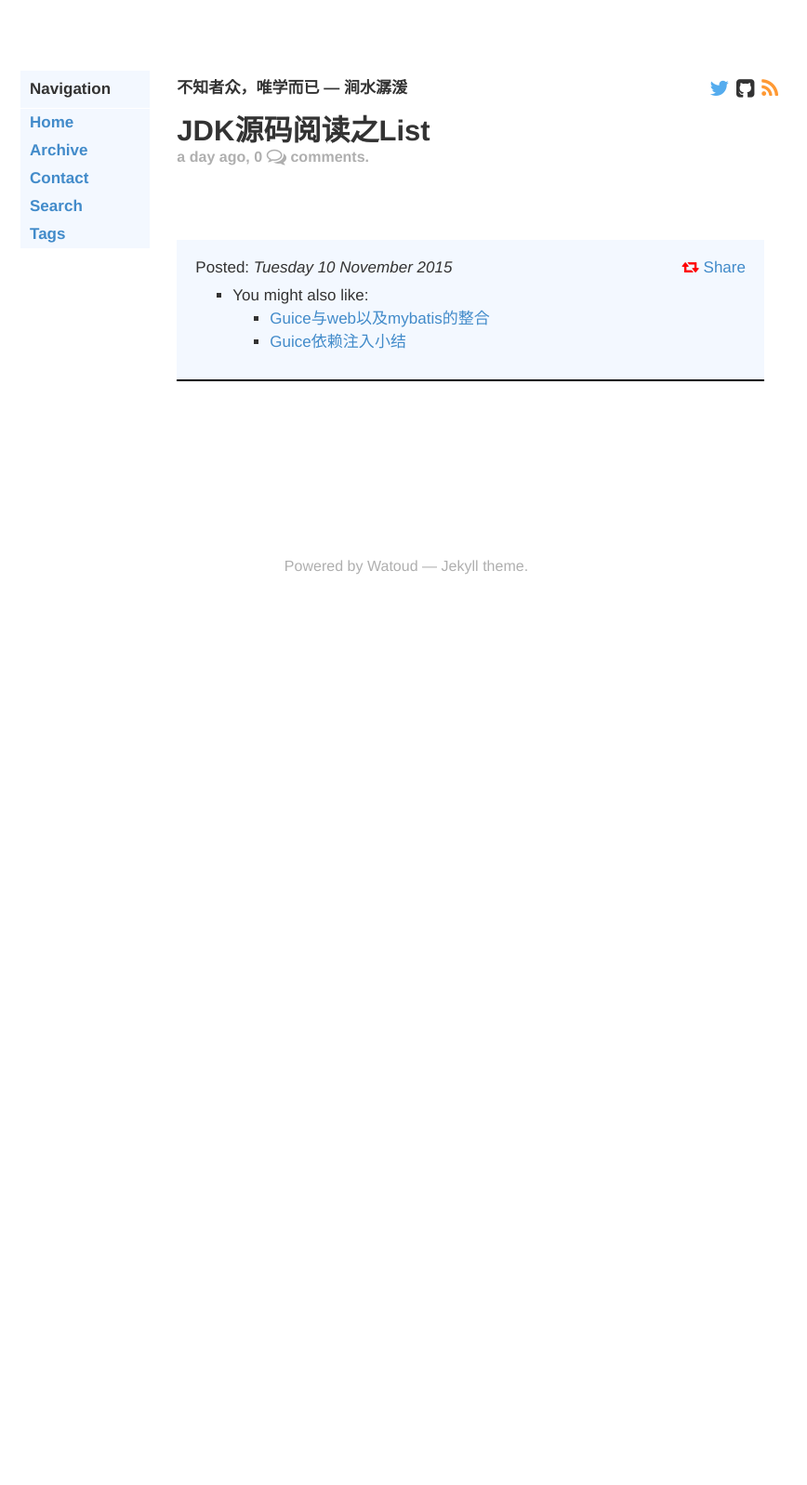
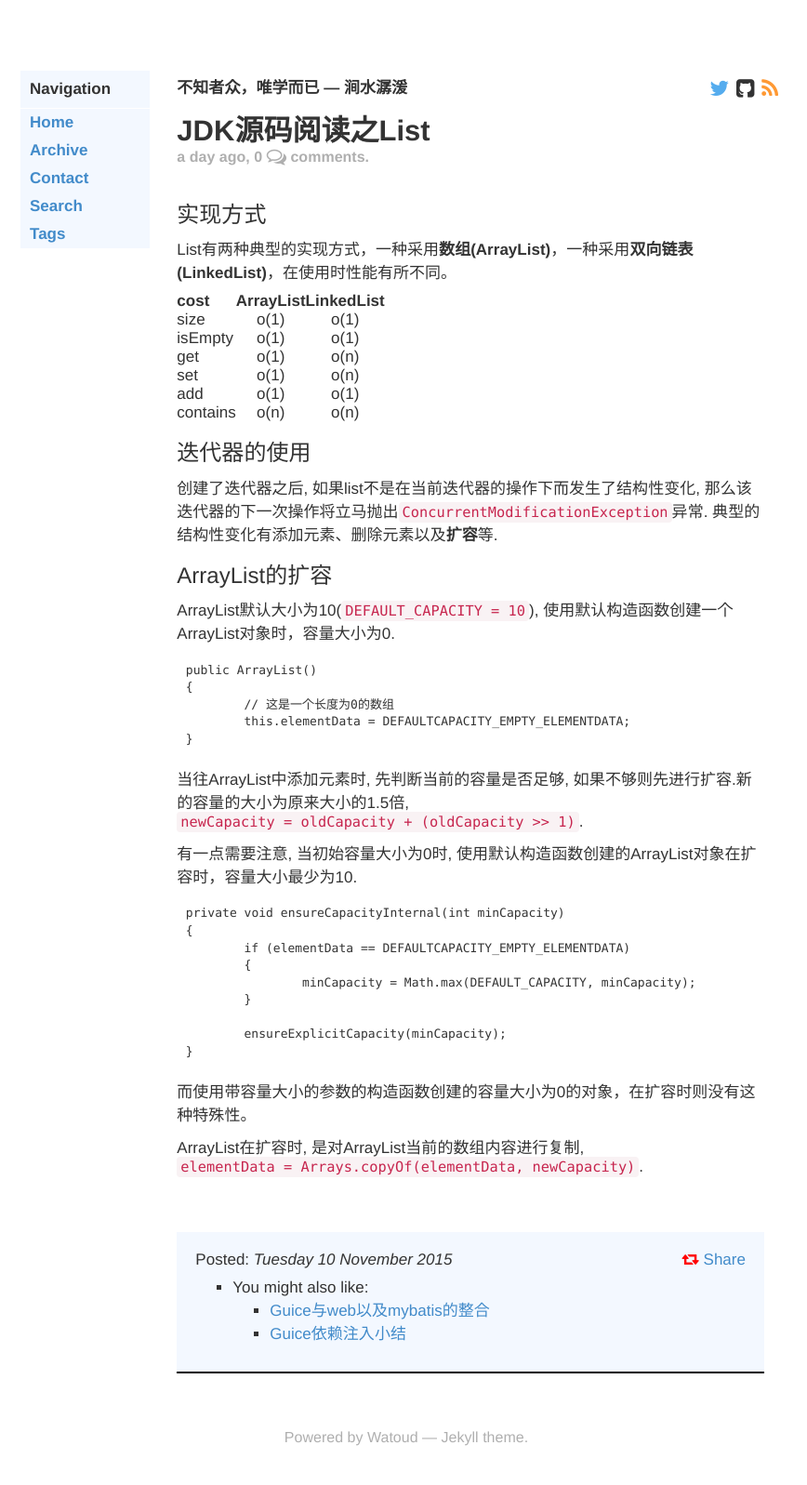
Before and after one commit to watoud/watoud.github.io, a Jekyll site: the page built from _posts/2015-11-10-jdk source code reading.markdown, in a window 1280 px wide. Shown: the whole page at 93% size, without its empty margins (203-1071 px from the left). Built offline with Jekyll 4.4.1, drawn with Linux system fonts in a browser that asks for light colours; some web fonts are replaced; Markdown is read by kramdown in place of the engine named in the settings; comment, search, counter and statistics services are not loaded; before the commit the page ends 900 px from its top, so only the background shows below that.

Commit message:
List源码阅读

````diff
--- a/_posts/2015-11-10-jdk source code reading.markdown
+++ b/_posts/2015-11-10-jdk source code reading.markdown
@@ -6,3 +6,50 @@ comments: true
 archive: true
 tag: list
 ---
+
+### 实现方式
+List有两种典型的实现方式，一种采用**数组(ArrayList)**，一种采用**双向链表(LinkedList)**，在使用时性能有所不同。
+
+| cost        	| ArrayList     |   LinkedList  |
+| :-----------  | :----------:  | :-----------: |
+| size	        | o(1)			| o(1)   	    |
+| isEmpty       | o(1)          | o(1) 	    	|
+| get			| o(1)          | o(n)       	|
+| set	        | o(1)			| o(n)   	    |
+| add           | o(1)          | o(1) 	    	|
+| contains      | o(n)          | o(n) 	    	|
+
+### 迭代器的使用
+创建了迭代器之后, 如果list不是在当前迭代器的操作下而发生了结构性变化, 那么该迭代器的下一次操作将立马抛出`ConcurrentModificationException`异常.
+典型的结构性变化有添加元素、删除元素以及**扩容**等.
+
+### ArrayList的扩容
+ArrayList默认大小为10(`DEFAULT_CAPACITY = 10`), 使用默认构造函数创建一个ArrayList对象时，容量大小为0.
+
+```
+public ArrayList()
+{
+	// 这是一个长度为0的数组
+	this.elementData = DEFAULTCAPACITY_EMPTY_ELEMENTDATA;
+}
+```
+
+当往ArrayList中添加元素时, 先判断当前的容量是否足够, 如果不够则先进行扩容.新的容量的大小为原来大小的1.5倍, ```newCapacity = oldCapacity + (oldCapacity >> 1)```.
+
+有一点需要注意, 当初始容量大小为0时, 使用默认构造函数创建的ArrayList对象在扩容时，容量大小最少为10.
+
+```
+private void ensureCapacityInternal(int minCapacity)
+{
+	if (elementData == DEFAULTCAPACITY_EMPTY_ELEMENTDATA)
+ 	{
+		minCapacity = Math.max(DEFAULT_CAPACITY, minCapacity);
+	}
+
+	ensureExplicitCapacity(minCapacity);
+}
+```
+
+而使用带容量大小的参数的构造函数创建的容量大小为0的对象，在扩容时则没有这种特殊性。
+
+ArrayList在扩容时, 是对ArrayList当前的数组内容进行复制, `elementData = Arrays.copyOf(elementData, newCapacity)`.
````
